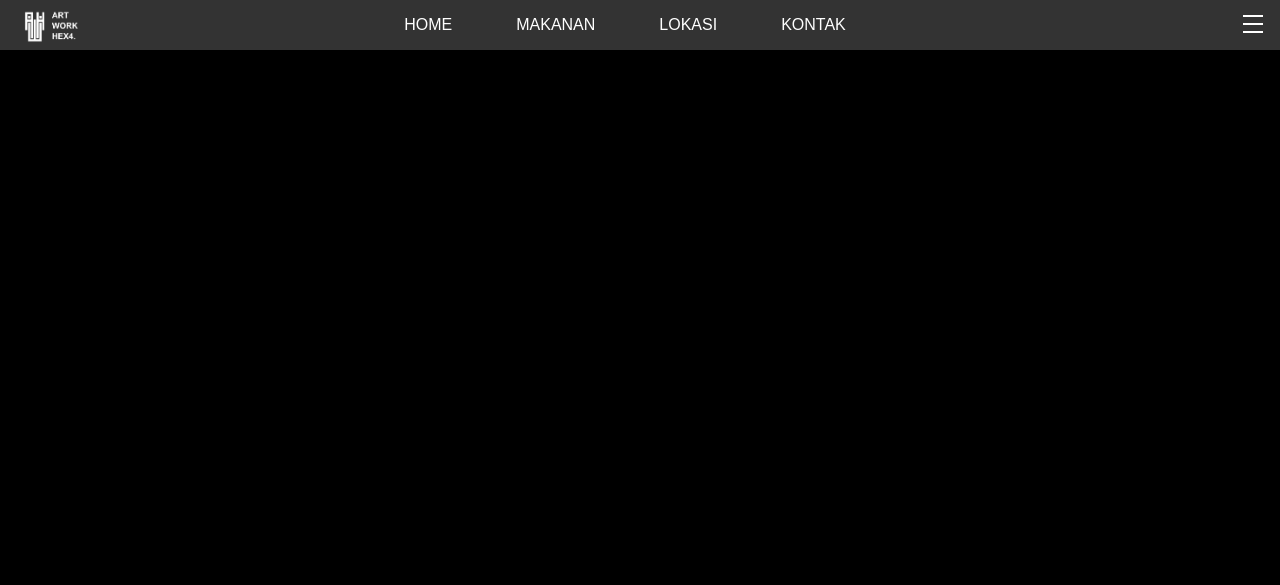
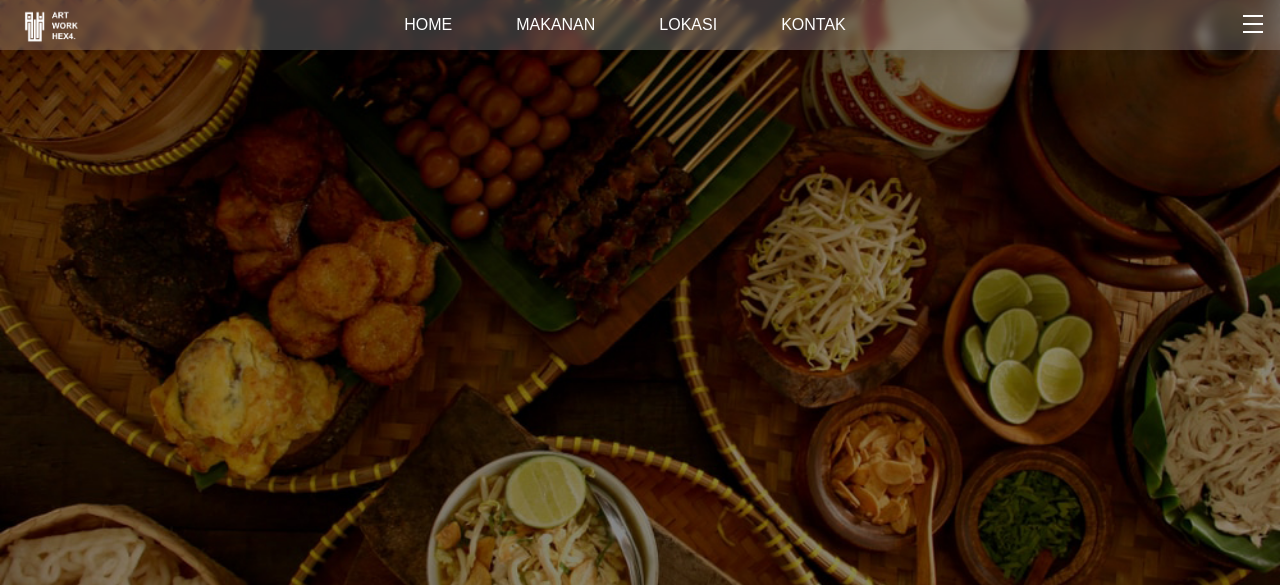
Before and after one commit to alwan9/warlen, a plain HTML site: page index.html in a window 1280 px wide. Shown: the top 585 px of the page. Drawn offline with Linux system fonts and the light colour scheme; the site is published under a folder, as on GitHub Pages, so addresses that start at the root find nothing.

Commit message:
Update style.css

```diff
--- a/style.css
+++ b/style.css
@@ -11,7 +11,7 @@ body {
 header {
   height: 100vh;
   width: 100vw;
-  background-image: url(/bg2.1.jpg);
+  background-image: url(bg2.1.jpg);
   background-color: black;
   background-repeat: no-repeat;
   background-size: cover;
```
